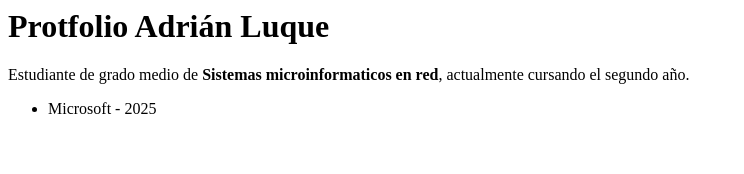
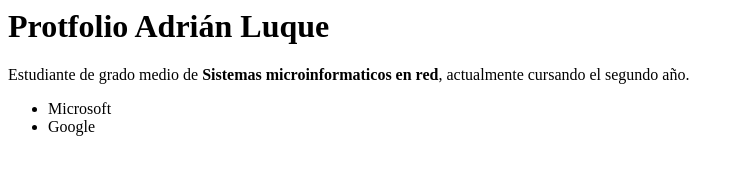
Before and after one commit to luque-07/LearningHTML, a plain HTML site: page index.html in a window 1280 px wide. Shown: the whole page, without its empty margins (0-744 px from the left). Drawn offline with Linux system fonts and the light colour scheme.

Commit message:
git commit -m "commit2"

```diff
--- a/index.html
+++ b/index.html
@@ -5,5 +5,7 @@ actualmente cursando el segundo año.
 </p>
 
 <ul>
-    <li>Microsoft - 2025</li>
+    <li>Microsoft</li>
+    <li>Google</li>
+
 </ul>
```
